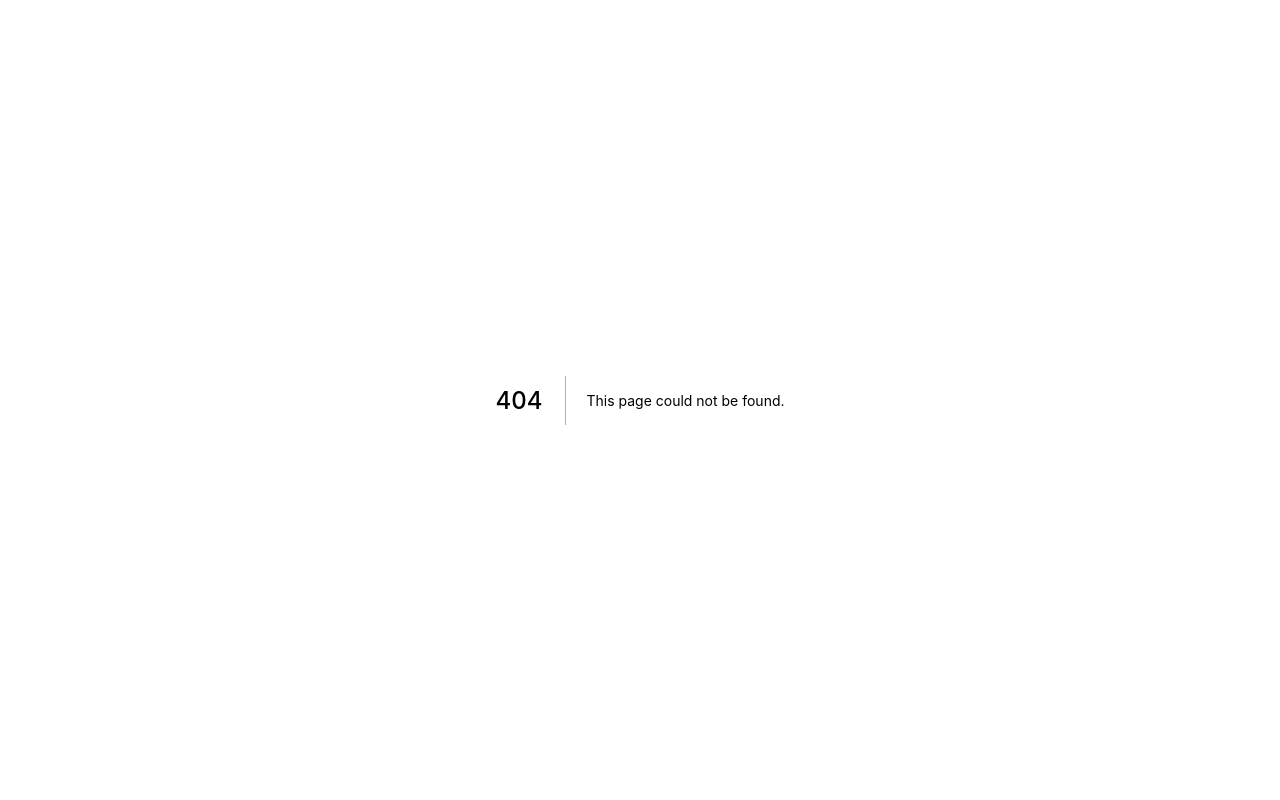
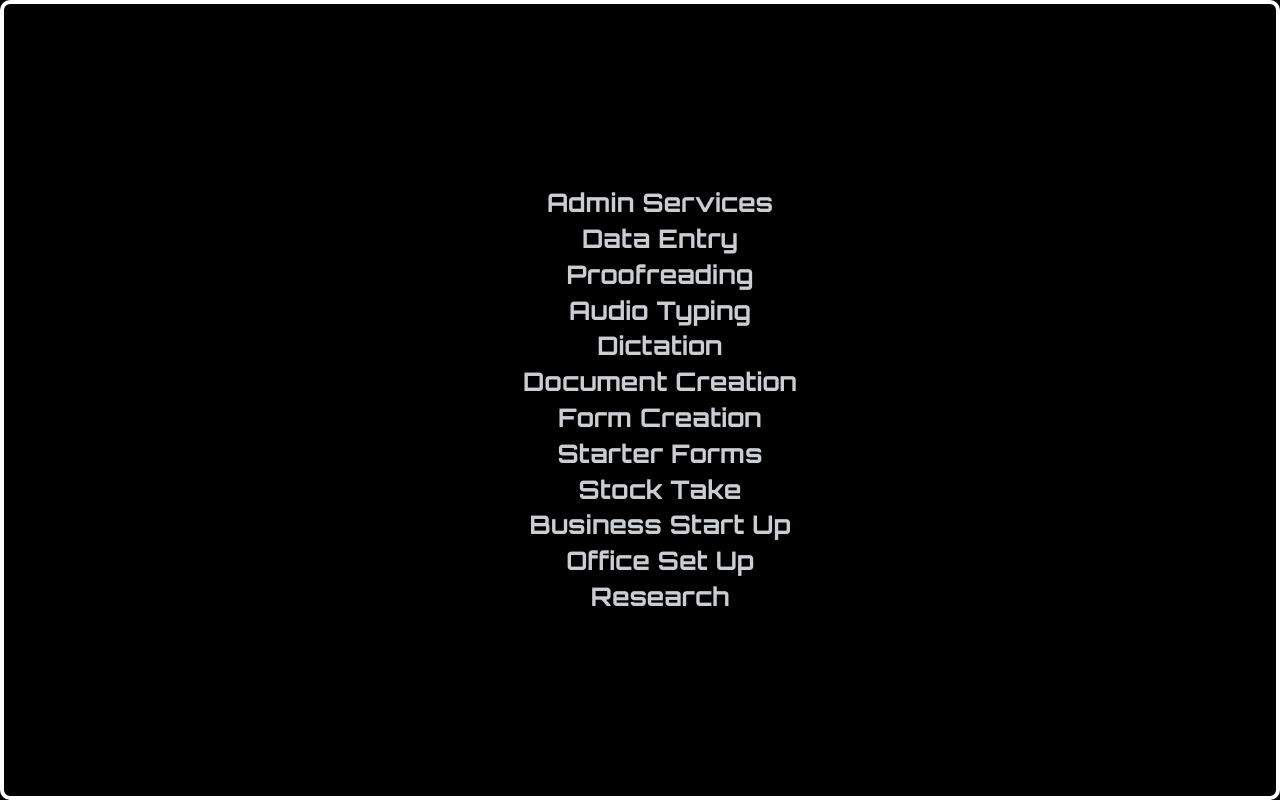
Before and after one commit to v1adminelement/adminelement, a Next.js app: page /admin in a window 1280 px wide. Before the commit this address had no page. Built offline with nearby package versions, Linux system fonts and the light colour scheme.

Commit message:
added new page called admin

```diff
--- /dev/null
+++ b/pages/admin.js
@@ -0,0 +1,31 @@
+import Head from 'next/head'
+import styles from '../styles/Admin.module.css'
+
+export default function Admin() {
+
+  return (
+    <div className={styles.bodyAdmin}>
+      <Head>
+        <title>Admin</title>
+        <meta name="description" content="Generated by create next app" />
+        <meta name="viewport"  content="width=device-width, initial-scale=1.0" />
+      </Head>
+
+         <ul className={styles.ulListContainer}>
+           <li>Admin Services</li>
+            <li>Data Entry</li>
+            <li>Proofreading</li>
+            <li>Audio Typing</li>
+            <li>Dictation</li>
+            <li>Document Creation</li>
+            <li>Form Creation</li>
+            <li>Starter Forms</li>
+            <li>Stock Take</li>
+            <li>Business Start Up</li>
+            <li>Office Set Up</li>
+            <li>Research</li>
+         </ul>
+
+</div>
+  )
+}
--- a/pages/index.js
+++ b/pages/index.js
@@ -1,6 +1,7 @@
 import Head from 'next/head'
 import styles from '../styles/Home.module.css'
 import Image from 'next/image'
+import Link from 'next/link'
 
 
 export default function Home() {
@@ -31,6 +32,7 @@ export default function Home() {
        </div>
 
     <div className={styles.gridContainer}>
+    <Link href="/admin">
       <div className={styles.container}>
          <div className={styles.gradientOverlay}></div>
             <Image
@@ -43,6 +45,7 @@ export default function Home() {
             />
             <h1 className={styles.landingText}>ADMIN</h1>
         </div>
+      </Link>
 
       <div className={styles.container}>
         <div className={styles.gradientOverlay}></div>
--- /dev/null
+++ b/styles/Admin.module.css
@@ -0,0 +1,24 @@
+.bodyAdmin {
+    color: #cacdd2;
+    background-color: #000;
+    height: 100vh;
+    width: 100vw;
+}
+
+.ulListContainer {
+    display: flex;
+    flex-direction: column;
+    justify-content: center;
+    align-items: center;
+
+    margin-top: 0;
+
+    font-size: clamp(1.4rem, 2vw, 2rem);
+
+    height: 100vh;
+    width: auto;
+    list-style-type: none;
+    border: 4px solid white;
+    border-radius: 10px;
+    line-height: 1.4;
+}
```
